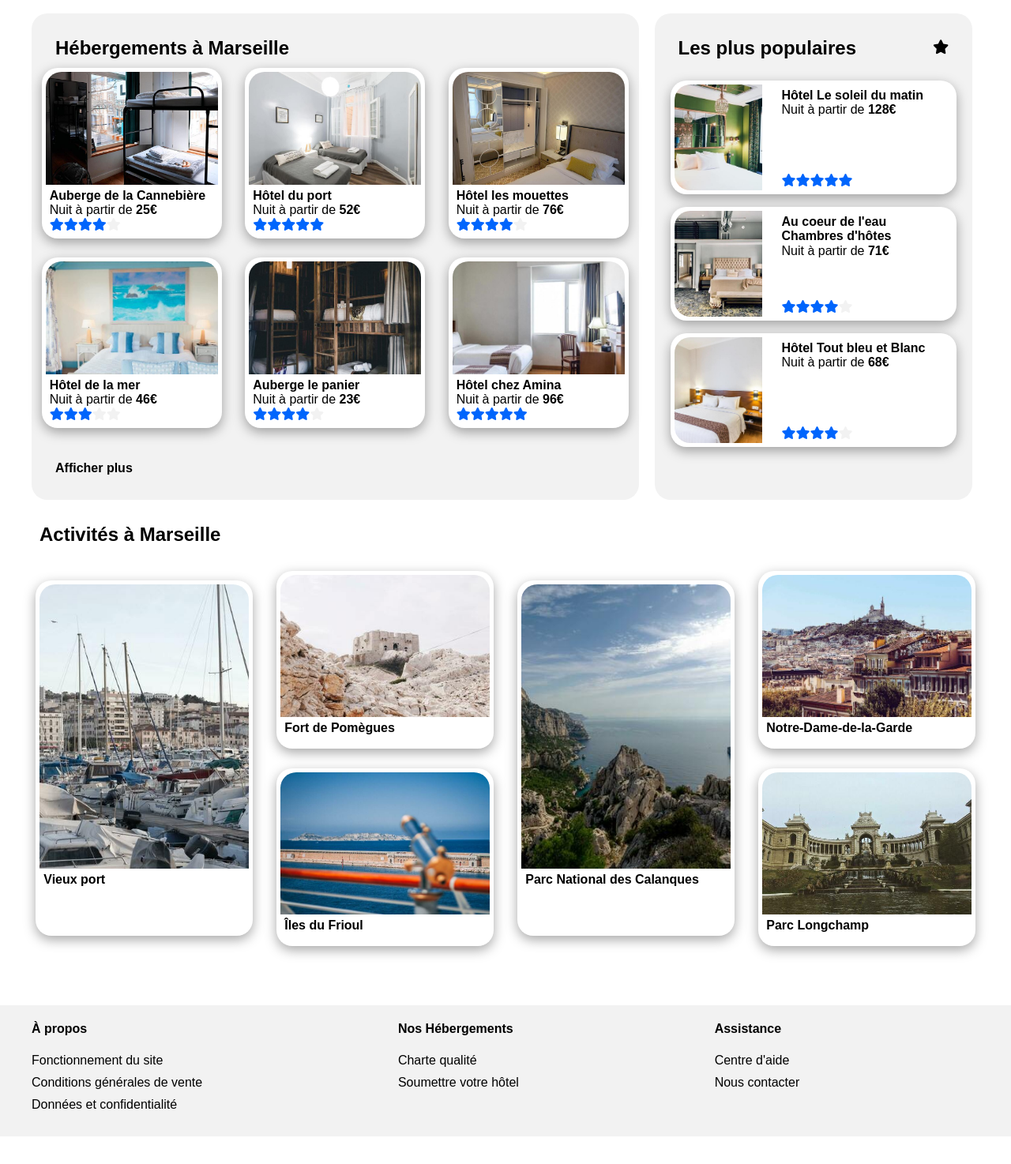
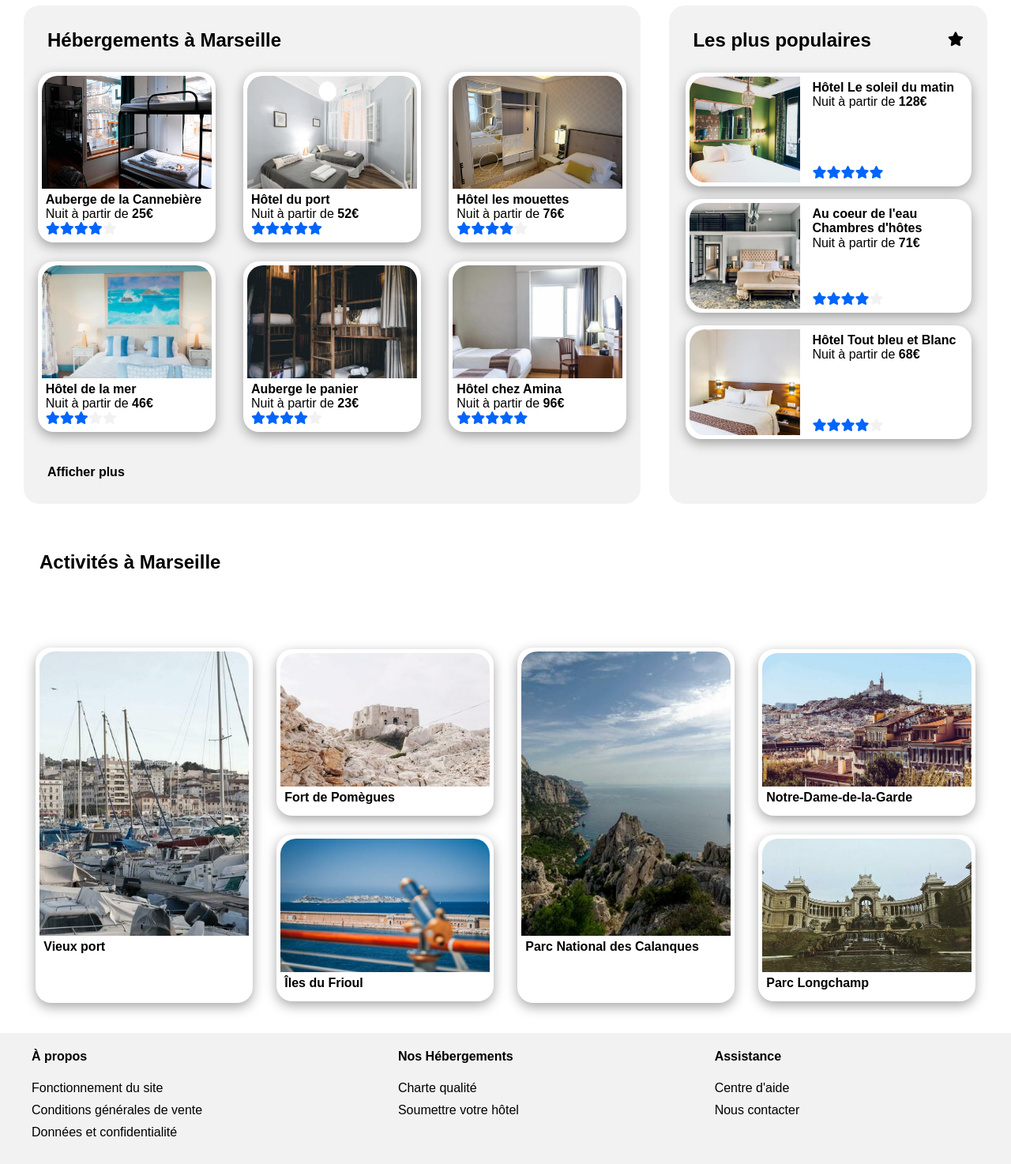
Before and after one commit to Pangzidao/Nouveau-Projet2, a plain HTML site: page index.html in a window 1280 px wide. Shown: the part 388-1862 px from the top of the page at 79% size. Before the commit the page ends 1827 px from the top, so only its background shows below. Drawn offline with Linux system fonts and the light colour scheme; a web font is replaced by a local one.

Commit message:
Derniers changements

```diff
--- a/css/Projet2.css
+++ b/css/Projet2.css
@@ -179,7 +179,8 @@ header nav a:hover{
 }
 
 .carte:hover{
-    margin-bottom: 10px;
+    height: 95%;
+    width: 95%;
 }
 
 .image-carte{
@@ -219,25 +220,26 @@ header nav a:hover{
     color: #F2F2F2;
 }
 
+/* Section des hébergements */
 
 #hebergements{
     height: fit-content;
     display: flex;
+    justify-content: space-between;
 }
 
+/* Section des hébergements à Marseille */
+
 #hebergements-marseille{
-    width: 63%;
+    width:64%;
     background-color: #F2F2F2;
-    margin: 10px;
     border-radius: 20px;
     display: flex;
     flex-direction: column;
 }
 
-
 #hebergements-marseille h2{
-    margin:30px 0px 0px 30px
-
+    margin:30px 0px 15px 30px
 }
 
 #afficher-plus{
@@ -245,36 +247,29 @@ header nav a:hover{
     font-weight: bold;
 }
 
-
-
 #zone-carte-hebergement{
     display: flex;
     flex-wrap: wrap;
-    justify-content: space-between;
+    justify-content: space-around;
     align-items: center;
 }
 
 .grille-hebergement-marseille{
-    width: 33%;
+    width: 32%;
     height: 240px;
     display: flex;
     justify-content: center;
     align-items: center;
-
 }
-
-
 
 /* Section des hébergements populaires */
 
 #hebergements-populaires{
     width: 33%;
     background-color: #F2F2F2;
-    margin: 10px;
     border-radius: 20px;
     display: flex;
     flex-direction: column;
-
 }
 
 #titre-section-populaire{
@@ -301,7 +296,6 @@ header nav a:hover{
     display: flex;
     justify-content: center;
     align-items: center;
-
 }
 
 .grille-hebergement-populaire .carte{
@@ -309,31 +303,26 @@ header nav a:hover{
 }
 
 .grille-hebergement-populaire .image-carte {
-    width: 33%;
+    width: 40%;
     height: auto;
     border-top-right-radius: 0px;
     border-bottom-right-radius: 0px;
     border-bottom-left-radius: inherit;
+}
 
-}
 .grille-hebergement-populaire .texte-carte{
-    width: 66%;
-    margin: 10px;
+    width: 60%;
+    margin: 10px 0px 10px 0px;
     display: flex;
     flex-direction: column;
     justify-content: space-between;
-
 }
 
 .grille-hebergement-populaire .etoile{
     flex-grow: 2;
     display: flex;
     align-items: flex-end;
-
 }
-
-
-
 
 /* section des activités */
 
@@ -341,23 +330,23 @@ header nav a:hover{
     height: 600px;
     display: flex;
     flex-direction: column;
+    margin-top: 40px;
+}
+
+#activites h2{
+    margin-left: 20px;
 }
 
 #zone-carte-activites{
     height: 100%;
     display: flex;
     flex-flow: column wrap;
+    justify-content: center;
 }
-
-#activites h2{
-    margin-left: 20px;
-}
-
 
 #zone-carte-activites .image-carte{
     height: 80%;
 }
-
 
 .grille-activites-grande{
     height: 500px;
@@ -365,11 +354,10 @@ header nav a:hover{
     display: flex;
     justify-content: center;
     align-items: center;
-
 }
 
 .grille-activites-petite{
-    height: 250px;
+    height: 235px;
     width: 25%;
     display: flex;
     justify-content: center;
@@ -383,7 +371,6 @@ footer{
     background-color: #F2F2F2;
     padding-left: 30px;
     padding-right: 30px;
-
 }
 
 .colonne-footer{
```
Also changed, not shown: index.html (+0 -2 lines).
